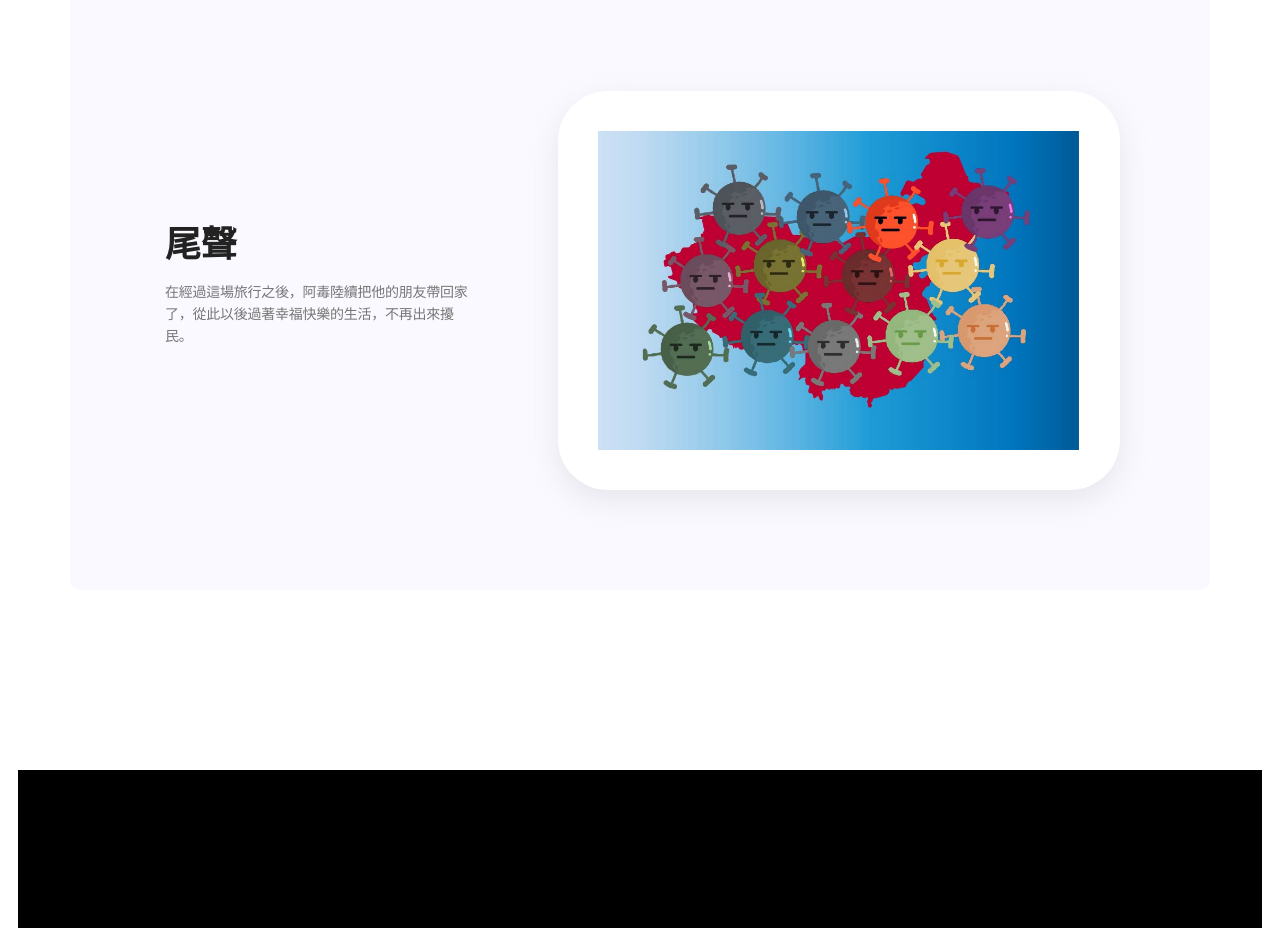
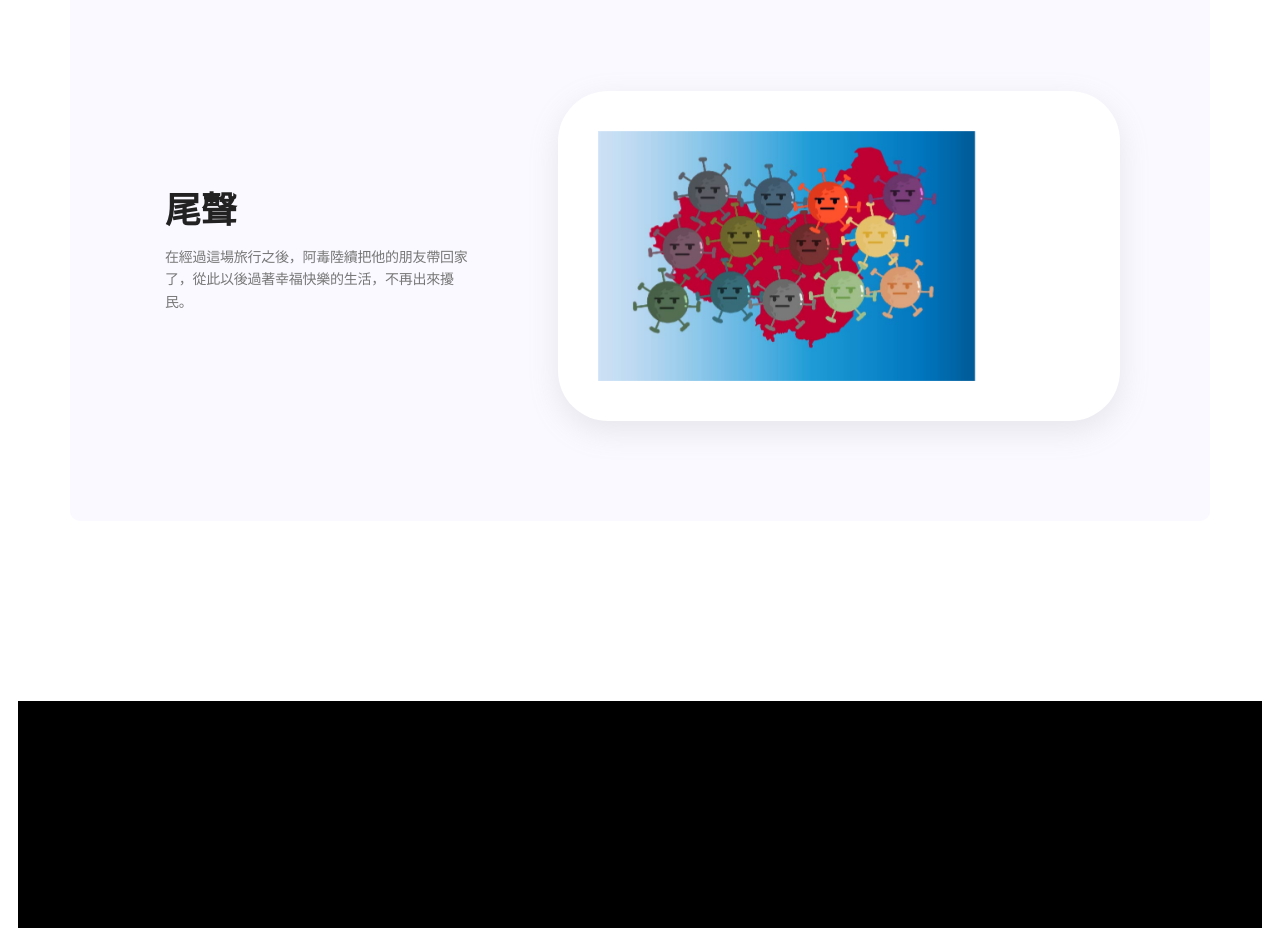
Before and after one commit to hsuchingchun/CORONAVIRUSES-TRAVEL-WORLDWIDE, a plain HTML site: page index.html in a window 1280 px wide. Shown: the part 6160-7088 px from the top of the page. Drawn offline with nearby package versions, Linux system fonts and the light colour scheme; some packages are replaced by stand-ins of ours; files that its build step writes are made by us from their sources; a script that the page names is missing; files whose address does not match are found by name.

Commit message:
Add files via upload

```diff
--- a/index.html
+++ b/index.html
@@ -343,7 +343,7 @@
                                 <div class="item">
                                     <div class="media">
                                         <div class="d-flex">
-                                            <img src="img/elements/cohome.jpg" alt="">
+                                            <img width="600" height="250" src="img/elements/cohome.jpg" alt="">
                                         </div>
                                     </div>
                                 </div>
```
